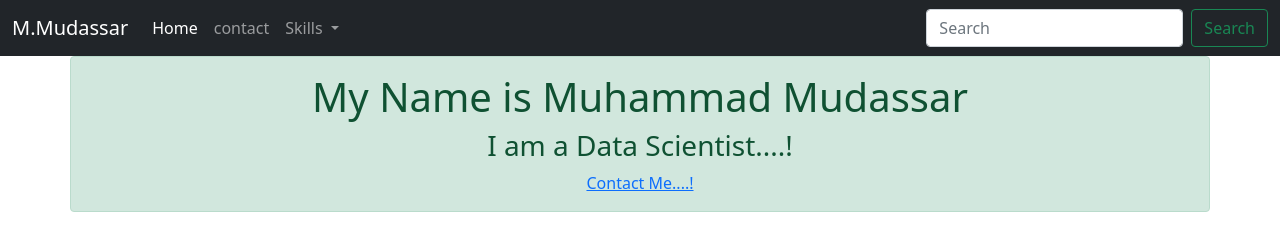
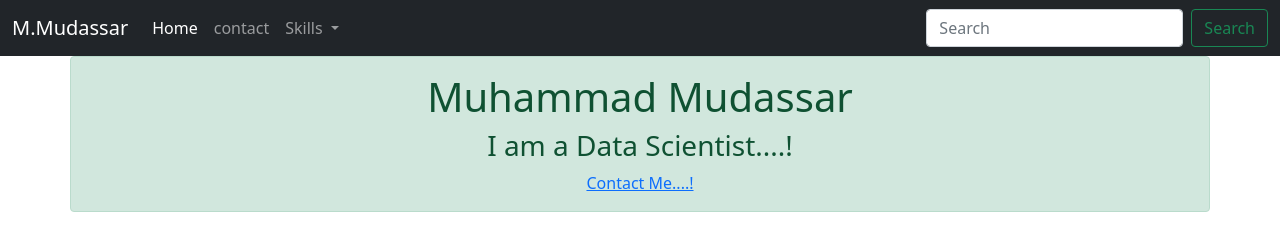
Before and after one commit to muaddasrm/My-Portfolio, a plain HTML site: page index.html in a window 1280 px wide. Drawn offline with nearby package versions, Linux system fonts and the light colour scheme.

Commit message:
updated index.html

```diff
--- a/index.html
+++ b/index.html
@@ -49,7 +49,7 @@
 
 
     <div class="container alert alert-success text-center">
-    <h1>My Name is Muhammad Mudassar</h1>
+    <h1>Muhammad Mudassar</h1>
     <h3>I am a Data Scientist....!</h3>
  <a href="contact.html">Contact Me....!</a>
 </div>
```
